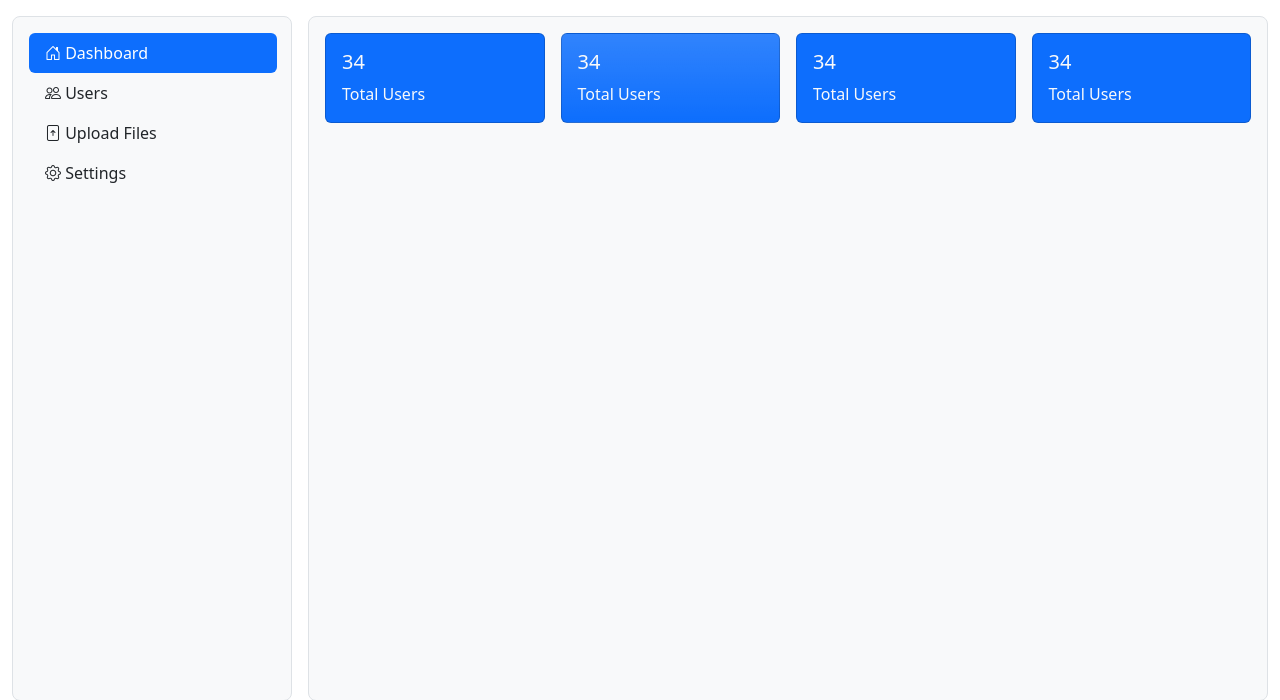
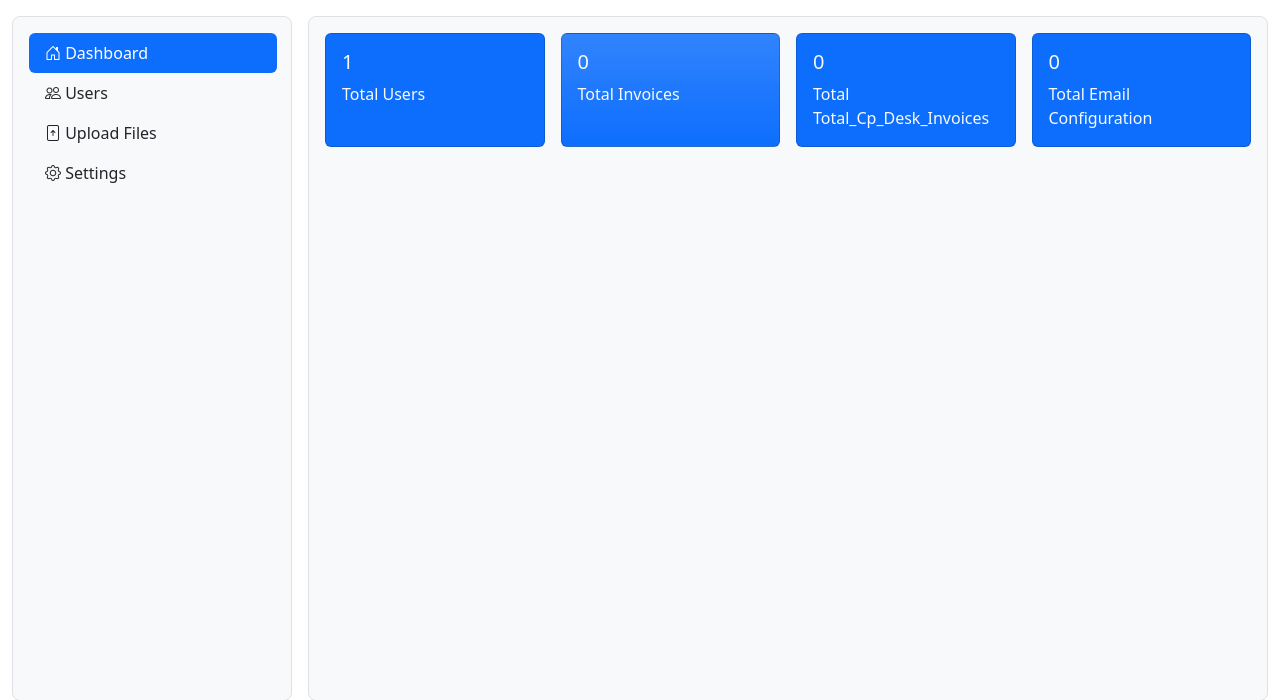
Before and after one commit to syedfarazhussain/invoice_genrator, a Django app: page / in a window 1280 px wide. Shown: the part 83-783 px from the top of the page. Run offline with Django 3.2, Linux system fonts and the light colour scheme; the visitor is signed in with stand-in values (Sample User, id 1); data comes from the database, SQL or seed files in the repository; data that the repository does not hold is empty.

Commit message:
change dashboard page

```diff
--- a/invoice_genrator/settings.py
+++ b/invoice_genrator/settings.py
@@ -27,7 +27,7 @@ SECRET_KEY = 'django-insecure-4w_^@b7ux-my5uqab+)9j*-ehmckm%973w4+hj&h40x018s_8m
 # SECURITY WARNING: don't run with debug turned on in production!
 DEBUG = True
 
-ALLOWED_HOSTS = ['194.113.194.106']
+ALLOWED_HOSTS = ['194.113.194.106', '127.0.0.1']
 
 
 # Application definition
--- a/myapp/utils.py
+++ b/myapp/utils.py
@@ -1,5 +1,4 @@
 import os, shutil, csv, io, traceback, sys, xlsxwriter, json, datetime, logging, pythoncom
-from lib2to3.pgen2.pgen import DFAState
 from django.conf import settings
 from django.contrib import messages
 from django.http import HttpResponse
--- a/myapp/views.py
+++ b/myapp/views.py
@@ -1,23 +1,18 @@
-import datetime
-import os
-import traceback
+import datetime, os, traceback, openpyxl, json
 from django.db import IntegrityError
 from django.shortcuts import get_object_or_404, render, redirect
 from django.contrib import messages
 from django.contrib.auth.decorators import login_required
 from django.contrib.auth import get_user_model
 from django.urls import reverse
+
+from account.models import User
 from .forms import UserDataForm
 import pandas as pd
 from django.conf import settings
-from django.core.mail import EmailMultiAlternatives
-from django.template.loader import render_to_string
-from django.utils.html import strip_tags
-import openpyxl, json
 from django.core import serializers
 from .utils import process_de_data, process_de_cp_desk_data
 from django.conf import settings
-from time import sleep
 from .models import (UserData,
                     EmailCondition,
                     GroupComp,
@@ -43,10 +38,27 @@ def dashboard(request):
     template_admin = 'dashboard.html'
     template_user = 'user/user_dashboard.html'
 
+    user = User.objects.all()
+    total_user = len(user)
+
+    invoices = Invoices.objects.all()
+    total_invoices = len(invoices)
+
+    cp_desk_invoices =   CpDeskInvoices.objects.all()
+    total_cp_desk_invoices = len(cp_desk_invoices)
+
+    user_data = UserData.objects.all()
+    total_user_data = len(user_data)
+
     if request.user.is_authenticated:
         if request.user.is_admin:
             context = {
-                'title': 'Dashboard'
+                'title'                  : 'Dashboard',
+                'total_user'             : total_user,
+                'total_invoices'         : total_invoices,
+                'total_cp_desk_invoices' : total_cp_desk_invoices,
+                'total_user_data'        : total_user_data
+
             }
             return render(request, template_admin, context)
         else:
--- /dev/null
+++ b/output/CP_Desk_Consolidated_Report_02_2023.csv
@@ -0,0 +1,2 @@
+"Account Name","Email_ids","Invoice_Number","User"
+"African Dragon Shipbrokers (Pty) Ltd","['rpa.ankur@gmail.com']['rpa.ankur@gmail.com']","Invoice(s) do not exist in local folder","faisal"
--- a/templates/dashboard.html
+++ b/templates/dashboard.html
@@ -7,29 +7,29 @@
        <div class="d-flex gap-3">
               <div class="card w-25 bg-primary text-light">
                      <div class="card-body">
-                            <h5 class="card-title">34</h5>
+                            <h5 class="card-title">{{total_user}}</h5>
                             <p class="card-text">Total Users</p>
                      </div>
               </div>
 
               <div class="card w-25 bg-gradient bg-primary text-light">
                      <div class="card-body">
-                            <h5 class="card-title">34</h5>
-                            <p class="card-text">Total Users</p>
+                            <h5 class="card-title">{{total_invoices}}</h5>
+                            <p class="card-text">Total Invoices</p>
                      </div>
               </div>
 
               <div class="card w-25 bg-primary text-light">
                      <div class="card-body">
-                            <h5 class="card-title">34</h5>
-                            <p class="card-text">Total Users</p>
+                            <h5 class="card-title">{{total_cp_desk_invoices}}</h5>
+                            <p class="card-text">Total Total_Cp_Desk_Invoices</p>
                      </div>
               </div>
 
               <div class="card w-25 bg-primary text-light">
                      <div class="card-body">
-                            <h5 class="card-title">34</h5>
-                            <p class="card-text">Total Users</p>
+                            <h5 class="card-title">{{total_user_data}}</h5>
+                            <p class="card-text">Total Email Configuration</p>
                      </div>
               </div>
        </div>
```
Also changed, not shown: 1 other file.
